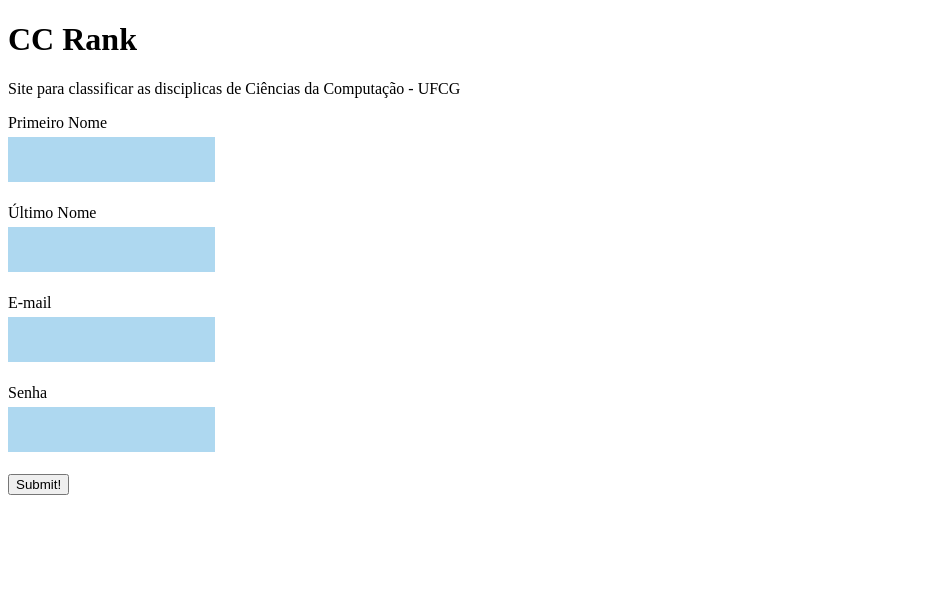
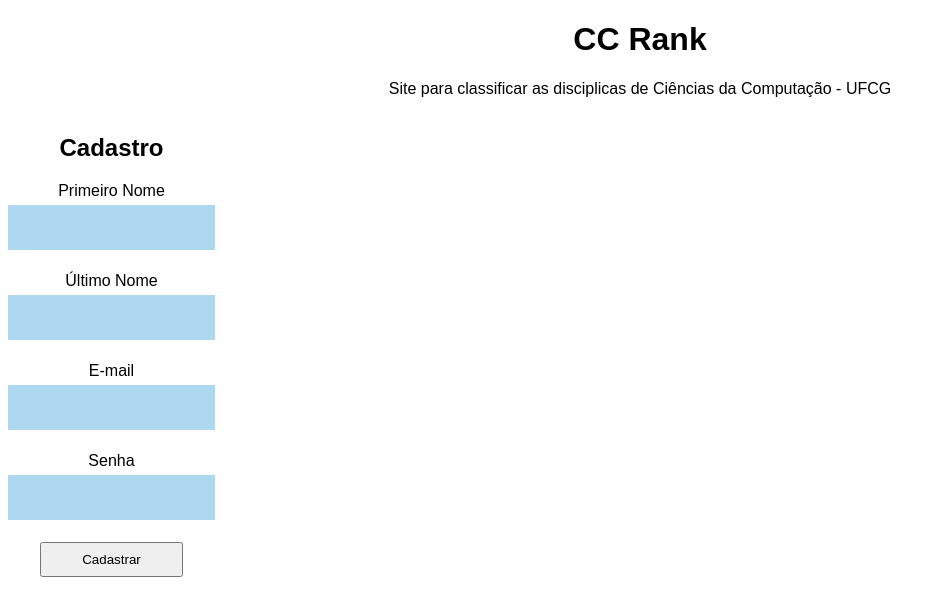
Before and after one commit to gabrielssa/psoft-front, a plain HTML site: page index.html in a window 1280 px wide. Shown: the whole page, without its empty margins (0-945 px from the left). Drawn offline with Linux system fonts and the light colour scheme.

Commit message:
Modificando características visuais

```diff
--- a/index.html
+++ b/index.html
@@ -7,15 +7,19 @@
     </head>
     <body>
         <h1>CC Rank</h1>
-        <p>Site para classificar as disciplicas de Ciências da Computação - UFCG</p>
+        <p id="description">Site para classificar as disciplicas de Ciências da Computação - UFCG</p>
 
-        <form id="createUser" class="form-inline">
-            Primeiro Nome <input name="primeiroNome" type="text" />
-            Último Nome <input name='ultimoNome' type="text" />
-            E-mail <input name="email" type="email" />
-            Senha <input name ="password" type="password" />
-            <input type="button" onclick="createUser()" value="Submit!" />
+        <div class="myForm">
+            <h2>Cadastro</h2>
+            <form id="createUser" class="form-inline">
+                Primeiro Nome <input name="primeiroNome" type="text" />
+                Último Nome <input name='ultimoNome' type="text" />
+                E-mail <input name="email" type="email" />
+                Senha <input name ="password" type="password" />
+                <input type="button" class="myButton" onclick="createUser()" value="Cadastrar" />
         </form>
+        </div>
+
         <div id="result"></div>
 
         <script type="text/javascript">
--- a/style.css
+++ b/style.css
@@ -4,8 +4,29 @@ input[type=text], input[type=password], input[type=email] {
     display: list-item;
     border: none;
     background: #AED8F0;
+
   }
 
-input:focus {
+h1{
+  text-align: center;
+}
+#description{
+  text-align: center;
+}
+
+.myForm{
+  text-align: center;
+  display: inline-block;
+}
+.myButton{
+  padding:8px 40px;
+  position: sticky;
+}
+
+input:hover {
     background-color: #7AA9C4;
 }
+
+html{
+  font-family: sans-serif;
+}
```
